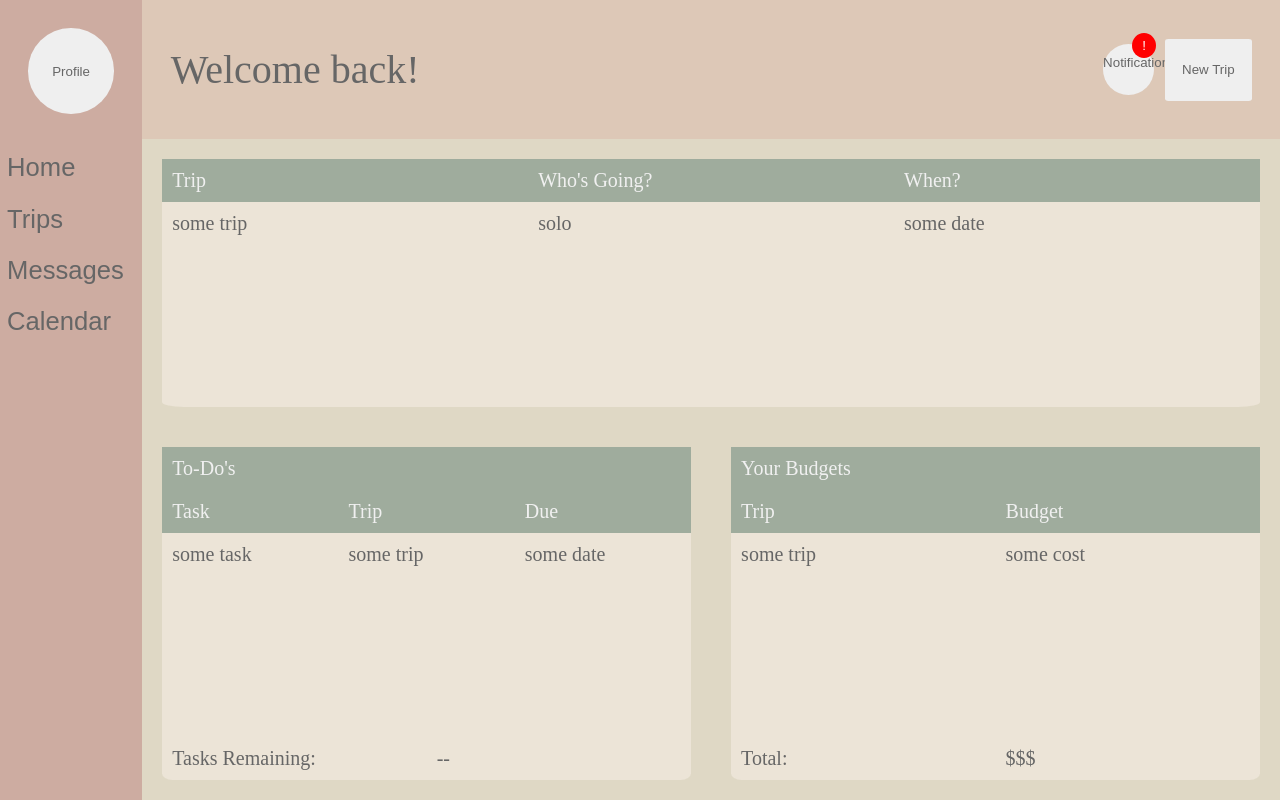
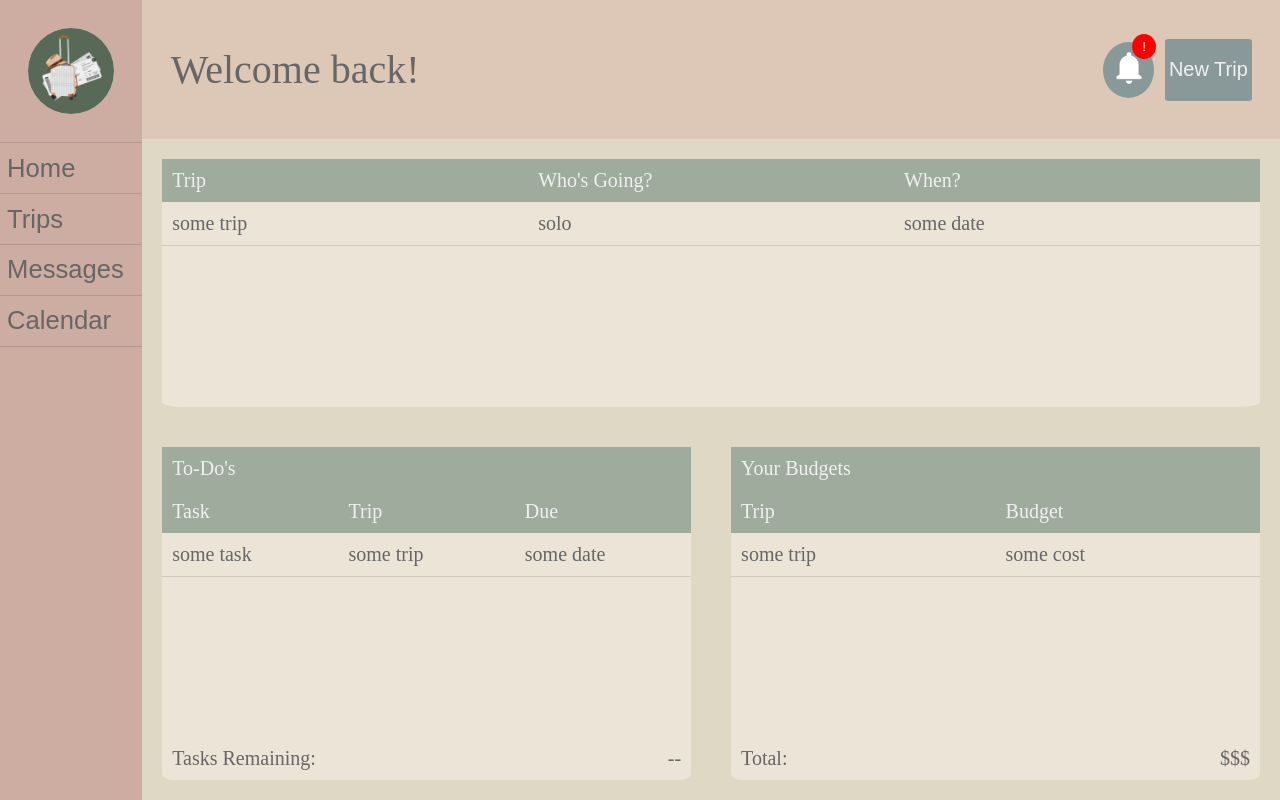
Before and after one commit to BakingPancakes/Travel-Assistant, a plain HTML site: page Frontend/src/pages/Main_Page/index.html in a window 1280 px wide. Drawn offline with Linux system fonts and the light colour scheme.

Commit message:
Changed look of notification button, added a temporary profile picture. Buttons now have subtle bordering. In addition, I modified the BaseComponent folder and file, which can be used as an interface for future components.

```diff
--- a/Frontend/src/pages/Main_Page/index.html
+++ b/Frontend/src/pages/Main_Page/index.html
@@ -46,7 +46,7 @@
         <!--Contains: Sidebar, Header, Main Content-->
         <div class="screen__sidebar">
             <div id="profile-div">
-                <button id="button-profile">Profile</button>
+                <button id="button-profile"><img id="profile--pic" src="..\..\assets\suitcase.jpg"></button>
             </div>
             <button id="button-home" class="sidebar__button">Home</button>
             <button id="button-trips" class="sidebar__button">Trips</button>
@@ -59,7 +59,7 @@
                 <!--Title, Notification button, New Trip Button (All on same line)-->
                 <span class="header__welcome-banner">Welcome back!</span>
                 <button id="header__button--notification">
-                    <span>Notifications</span>
+                    <img id="bell" src="..\..\assets\notification.png" alt="Notifications">
                     <span class="notification-badge">!</span>
                 </button>
                 <button id="header__button--new-trip">New Trip</button>
@@ -106,7 +106,7 @@
                     <div class="table__footer">
                         <div class="t-footer__row row">
                             <div class="t-footer__col col">Tasks Remaining:</div>
-                            <div class="t-footer__col col">--</div>
+                            <div class="t-footer__col right-align col">--</div>
                         </div>
                     </div>
                 </div>
@@ -130,7 +130,7 @@
                     <div class="table__footer">
                         <div class="t-footer__row row">
                             <div class="t-footer__col col">Total:</div>
-                            <div class="t-footer__col col">$$$</div>
+                            <div class="t-footer__col right-align col">$$$</div>
                         </div>
                     </div>
                 </div>
--- a/Frontend/src/pages/Main_Page/main_style.css
+++ b/Frontend/src/pages/Main_Page/main_style.css
@@ -2,9 +2,9 @@
 Potential Color Palette:
 #9FAC9D
 #DFD8C5
-#ECE4D7
-#DDC8B7
-#CDACA1
+#ECE4D7 #cfc8bc
+#DDC8B7 #c1afa0
+#CDACA1 #b3978d
 #89999A
 */
 
@@ -52,6 +52,31 @@ button {
     aspect-ratio: 1 / 1;
     width: 60%;
     border-radius: 50%;
+    display: flex;
+}
+
+#profile--pic {
+    width: 100%;
+    border-radius: 50%;
+    margin: auto;
+    align-self: center;
+}
+
+#button-home {
+    border-top: 1.5px solid #b3978d;
+}
+
+#button-trips {
+    border-top: 1.5px solid #b3978d;
+    border-bottom: 1.5px solid #b3978d;
+}
+
+#button-messages {
+    border-bottom: 1.5px solid #b3978d;
+}
+
+#button-calendar {
+    border-bottom: 1.5px solid #b3978d;
 }
 
 .sidebar__button {
@@ -92,12 +117,13 @@ button {
     border-radius: 50%;
     border: none;
     margin-left: auto;
+    background-color: #89999A;
 }
 
 .notification-badge {
     position: relative;
     text-align: center;
-    bottom: max(4vh, 20px);
+    bottom: max(5.5vh, 20px);
     left: max(1.2vw, 10px);
     aspect-ratio: 1 / 1;
     width: 1vh;
@@ -108,12 +134,22 @@ button {
     border: none;
 }
 
+#bell {
+    width: 75%;
+    height: 75%;
+    position: relative;
+    top: 7px;
+}
+
 #header__button--new-trip {
     height: 75%;
     width: max(8%, 50px);
     top: 20%;
     margin-left: 1%;
     border-radius: 4%;
+    background-color: #89999A;
+    color: #f0f0f0;
+    font-size: 125%;
 }
 
 .screen__main-content {
@@ -159,14 +195,19 @@ button {
 
 .table__body {
     flex: 2;
-    display: flex;
     width: 100%;
     height: auto;
     font-size: 20px;
 }
 
+.empty {
+    height: 100%;
+    width: 100%;
+}
+
 .t-body__row {
     height: fit-content;
+    border-bottom: 1.5px solid #cfc8bc;
 }
 
 .table__footer {
@@ -176,12 +217,12 @@ button {
     height: fit-content;
 }
 
-.footer__row {
+.t-footer__row {
     display: flex;
     color: #666
 }
 
-.footer__col {
+.t-footer__col {
     color: #666;
 }
 
@@ -198,3 +239,7 @@ button {
     height: fit-content;
     font-size: 20px;
 }
+
+.right-align {
+    text-align: right;
+}
```
Also changed, not shown: Frontend/src/components/BaseComponent/BaseComponent.js (added, +33 -0 lines), Frontend/src/assets/notification.png (added), Frontend/src/assets/suitcase.jpg (added), Frontend/src/components/BaseComponent.js (deleted).
